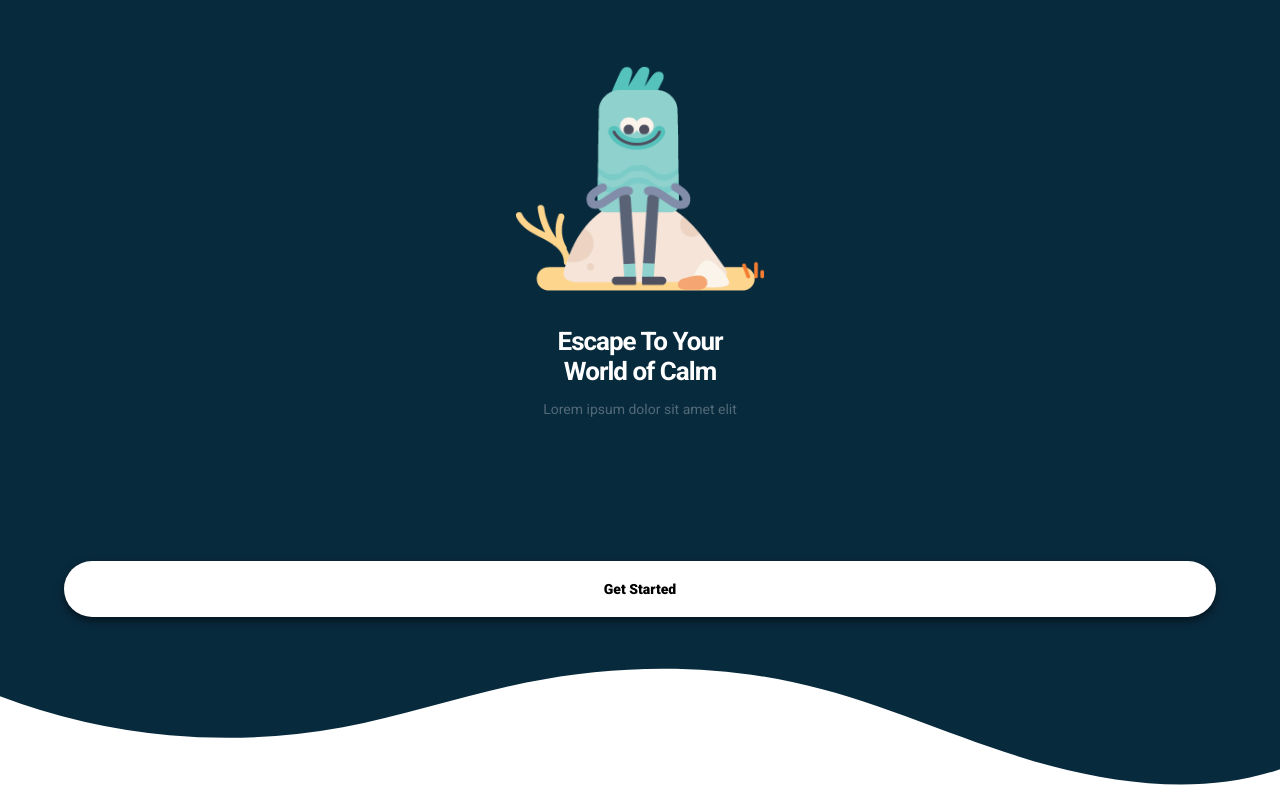
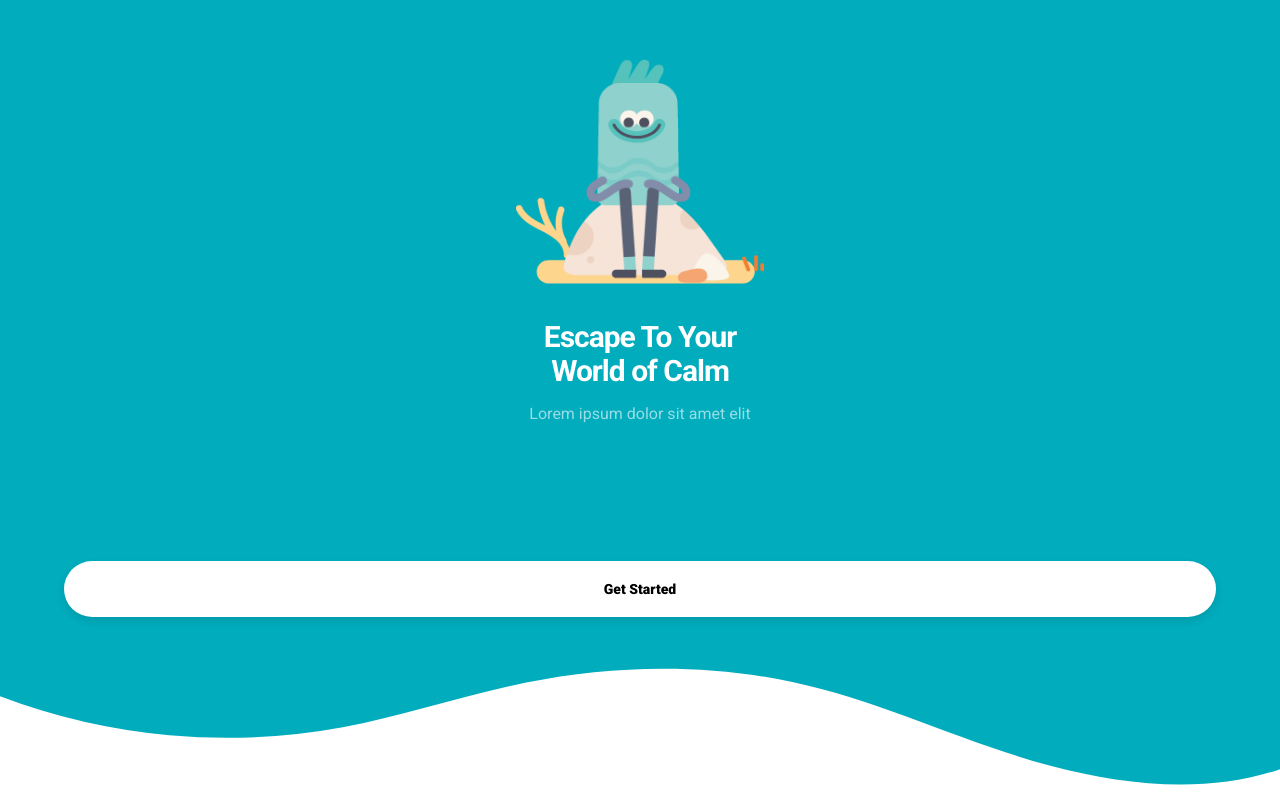
Before and after one commit to emmanuelojiji/better-days, a React (Create React App) app: page / in a window 1280 px wide. Shown: the part 133-932 px from the top of the page. Built offline with nearby package versions, Linux system fonts and the light colour scheme.

Commit message:
Colour scheme change, Landing page font increase

```diff
--- a/src/Pages/Landing.scss
+++ b/src/Pages/Landing.scss
@@ -1,11 +1,12 @@
-.Landing{
+@import "../global.scss";
+
+.Landing {
   width: 100%;
-
 }
 
 .billboard {
   height: 100vh;
-  background: #082a3d;
+  background: $blue;
   display: flex;
   flex-direction: column;
   align-items: center;
@@ -16,30 +17,28 @@
 
   h1 {
     color: white;
-    font-size: 26px;
+    font-size: 30px;
     text-align: center;
     margin-top: 20px;
     margin-bottom: 15px;
   }
 
-  p{
-    color:#526977;
-    font-size: 14px;
+  p {
+    color: #99dde4;
+    font-size: 16px;
   }
 
-  img{
-      width: 100%;
-      max-width: 250px;
+  img {
+    width: 100%;
+    max-width: 250px;
   }
-
 }
 
-
-.log-in-container{
+.log-in-container {
   width: 100%;
 
-  a{
-    &:nth-child(1){
+  a {
+    &:nth-child(1) {
       margin-bottom: 20px;
     }
   }
--- a/src/global.scss
+++ b/src/global.scss
@@ -1,4 +1,4 @@
-$blue: #082a3d;
+$blue: #01acbd;
 
 h1,
 h2,
@@ -39,5 +39,5 @@ a{
     text-align: center;
     font-size: 14px;
     display: block;
-    box-shadow: 0 4px 8px 0 rgba(0,0,0,0.5);
+    box-shadow: 0 4px 8px 0 rgba(0,0,0,0.1);
 }
--- a/src/index.scss
+++ b/src/index.scss
@@ -7,10 +7,9 @@
   outline: transparent;
 }
 
-svg{
-  fill: #082a3d;
+svg {
+  fill: #01acbd;
 }
-
 
 body {
   margin: 0;
@@ -21,7 +20,6 @@ body {
   -moz-osx-font-smoothing: grayscale;
 }
 
-
 code {
   font-family: source-code-pro, Menlo, Monaco, Consolas, "Courier New",
     monospace;
```
